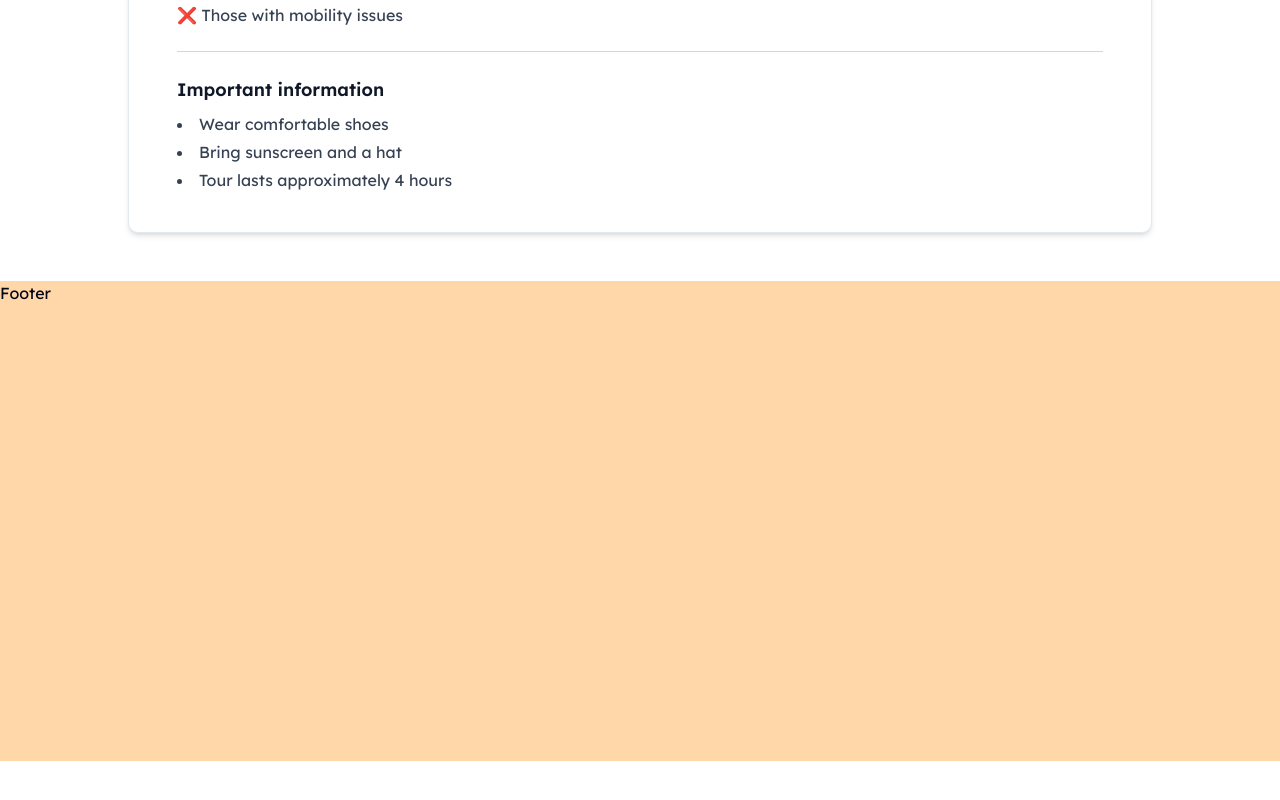
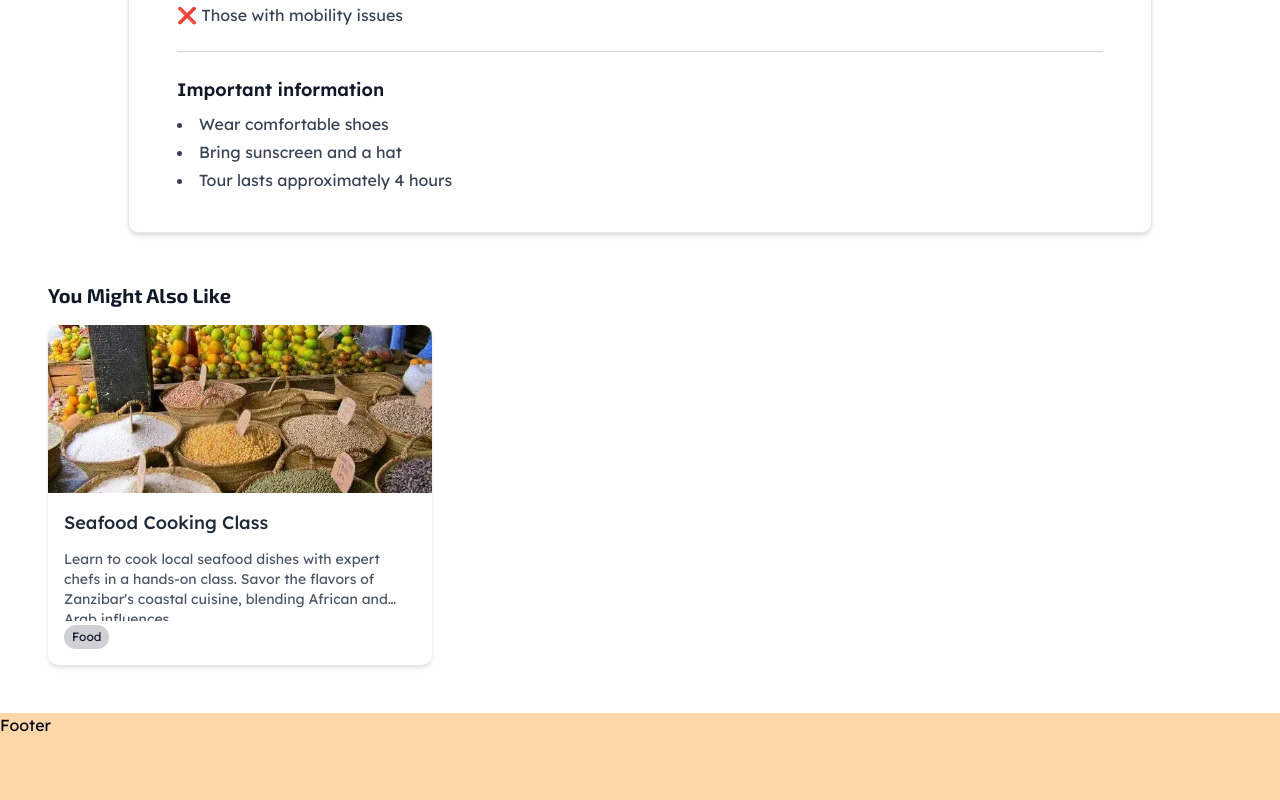
Before and after one commit to bojan09/utulivu-2.0, a React (Vite) app: page /destinations/1 in a window 1280 px wide. Shown: the part 1268-2068 px from the top of the page. Before the commit the page ends 2029 px from the top, so only its background shows below. Built offline with nearby package versions, Linux system fonts and the light colour scheme.

Commit message:
Added YouMightLike component, added a new blank section for Faq

```diff
--- a/src/components/DestinationDetail.tsx
+++ b/src/components/DestinationDetail.tsx
@@ -9,6 +9,7 @@ import { ImageCarousel } from "@/components/ImageCarousel";
 import { ImageModal } from "@/components/ImageModal";
 import { ActivityDetails } from "@/components/ActivityDetails";
 import TourCard from "@/components/TourCard";
+import { YouMightAlsoLike } from "@/components/YouMightAlsoLike";
 
 // data
 import { destinationsData } from "@/constants";
@@ -112,6 +113,9 @@ export default function DestinationDetail() {
             }}
           />
         </div>
+
+        {/* You Might Also Like Section */}
+        <YouMightAlsoLike currentCategory={post.category} currentId={post.id} />
       </div>
     </div>
   );
--- /dev/null
+++ b/src/components/YouMightAlsoLike.tsx
@@ -0,0 +1,55 @@
+import { Link } from "react-router-dom";
+import { destinationsData } from "@/constants";
+
+interface YouMightAlsoLikeProps {
+  currentCategory: string;
+  currentId: number;
+}
+
+export function YouMightAlsoLike({
+  currentCategory,
+  currentId,
+}: YouMightAlsoLikeProps) {
+  const similarPosts = destinationsData
+    .filter(
+      (post) => post.category === currentCategory && post.id !== currentId
+    )
+    .slice(0, 3); // Limit to 3 suggestions
+
+  if (similarPosts.length === 0) return null;
+
+  return (
+    <div className="mt-12 animate-[fade-in_0.5s_ease-out]">
+      <h3 className="text-xl font-semibold text-gray-900 mb-4">
+        You Might Also Like
+      </h3>
+      <div className="grid grid-cols-1 sm:grid-cols-2 lg:grid-cols-3 gap-4">
+        {similarPosts.map((post, index) => (
+          <Link
+            key={post.id}
+            to={`/destination/${post.id}`}
+            className="block bg-white rounded-lg shadow-md overflow-hidden hover:shadow-lg transition-all duration-300 hover:scale-105 animate-[slide-up_0.5s_ease-out_forwards] animate-delay-[0.1s]"
+            style={{ animationDelay: `${index * 0.1}s` }}
+          >
+            <img
+              src={post.image}
+              alt={post.title}
+              className="w-full h-42 object-cover transition-opacity duration-300 hover:opacity-90"
+            />
+            <div className="p-4">
+              <h4 className="text-lg font-medium text-gray-800">
+                {post.title}
+              </h4>
+              <p className="text-sm text-gray-600 line-clamp-3 py-3">
+                {post.description}
+              </p>
+              <span className="inline-block mt-1 rounded-full bg-primary/20 px-2 py-1 text-xs font-medium text-primary">
+                {post.category}
+              </span>
+            </div>
+          </Link>
+        ))}
+      </div>
+    </div>
+  );
+}
--- a/src/constants.ts
+++ b/src/constants.ts
@@ -2,6 +2,7 @@ export const navLinks = [
   { href: "#home", label: "Home" },
   { href: "#destinations", label: "Destinations" },
   { href: "#testimonials", label: "Testimonials" },
+  { href: "#faq", label: "Faq" },
   { href: "#about", label: "About Us" },
   { href: "#contact", label: "Contact Us" },
 ];
--- /dev/null
+++ b/src/sections/Faq.tsx
@@ -0,0 +1,9 @@
+const Faq = () => {
+  return (
+    <section id="faq" className="h-[30rem] bg-orange-400">
+      Faq
+    </section>
+  );
+};
+
+export default Faq;
--- a/src/sections/Home.tsx
+++ b/src/sections/Home.tsx
@@ -2,7 +2,7 @@ import BackgroundVideo from "@/components/BackgroundVideo";
 import Hero from "@/components/Hero";
 
 // sections
-import { Destinations, Testimonials, About, Contact } from "./index";
+import { Destinations, Testimonials, Faq, About, Contact } from "./index";
 
 const Home = () => {
   return (
@@ -11,6 +11,7 @@ const Home = () => {
       <BackgroundVideo />
       <Destinations />
       <Testimonials />
+      <Faq />
       <About />
       <Contact />
     </section>
--- a/src/sections/index.ts
+++ b/src/sections/index.ts
@@ -1,6 +1,7 @@
 export { default as Home } from "./Home";
 export { default as Destinations } from "./Destinations";
 export { default as Testimonials } from "./Testimonials";
+export { default as Faq } from "./Faq";
 export { default as About } from "./About";
 export { default as Contact } from "./Contact";
 export { default as Footer } from "./Footer";
```
